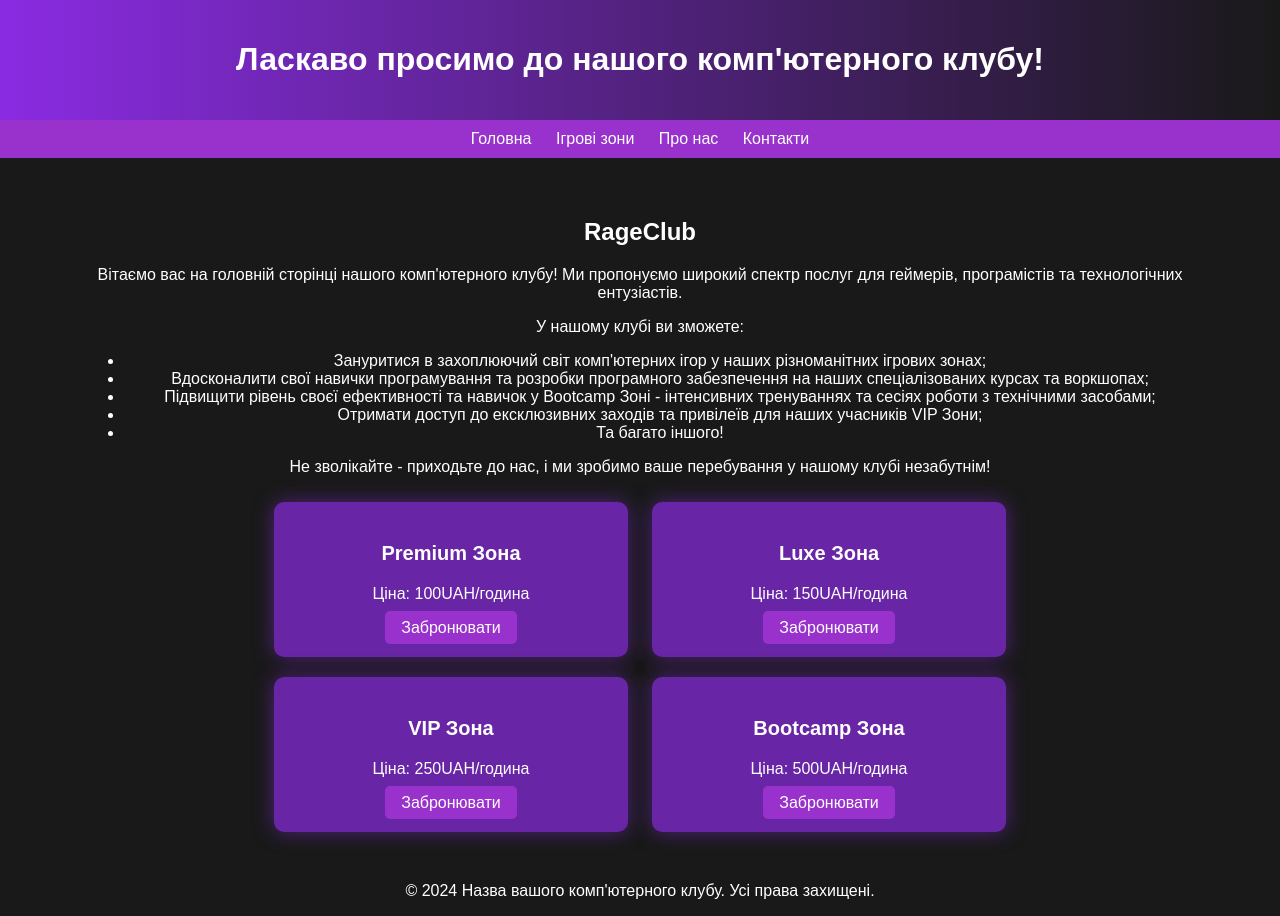
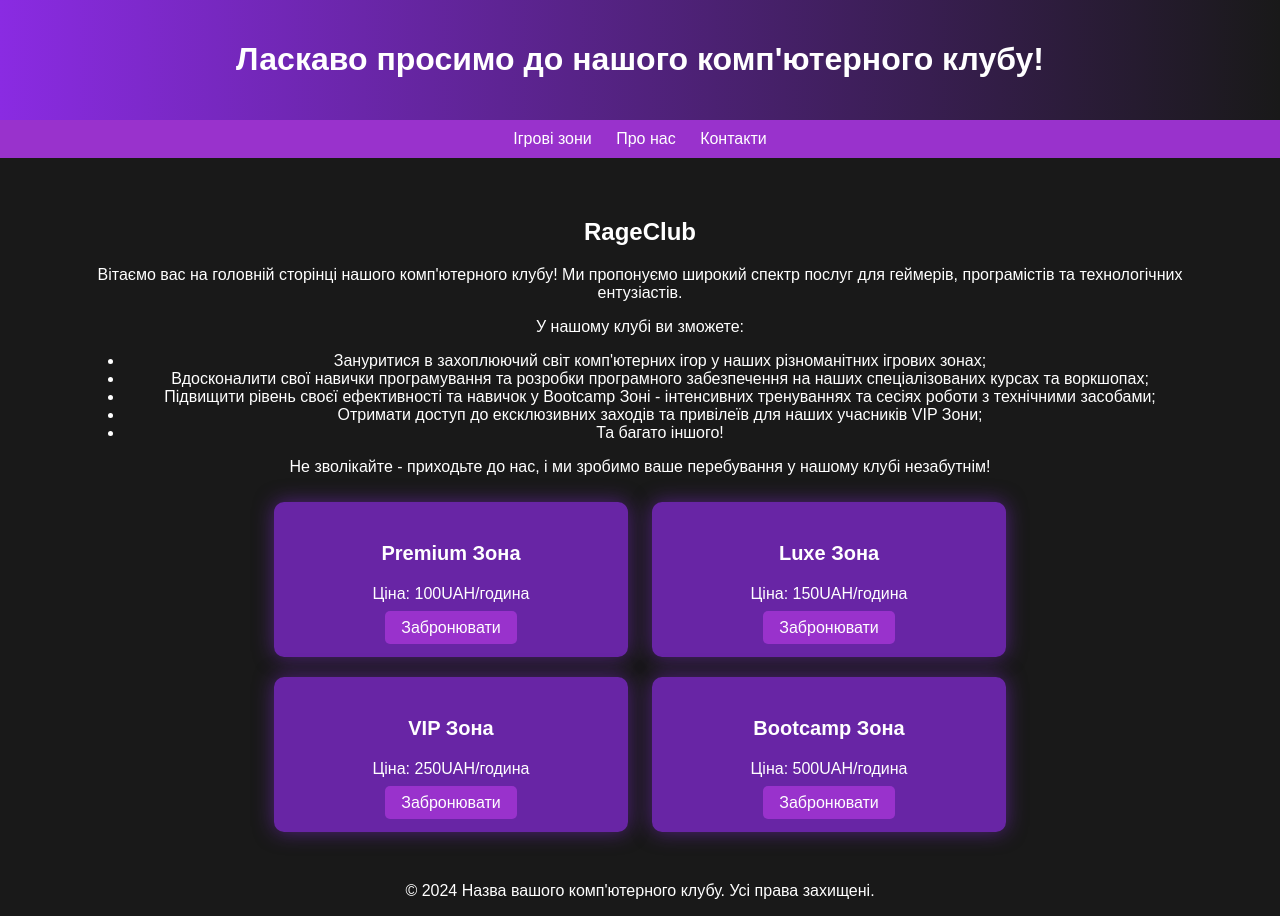
Before and after one commit to Bodun123/Golovna, a plain HTML site: page index.html in a window 1280 px wide. Drawn offline with Linux system fonts and the light colour scheme.

Commit message:
index.html

```diff
--- a/index.html
+++ b/index.html
@@ -11,7 +11,6 @@
         <h1>Ласкаво просимо до нашого комп'ютерного клубу!</h1>
     </header>
     <nav>
-        <a href="https://bodun123.github.io/Golovna/">Головна</a>
         <a href="https://bodun123.github.io/Game-zones/">Ігрові зони</a>
         <a href="https://bodun123.github.io/-/">Про нас</a>
         <a href="https://bodun123.github.io/Contact/">Контакти</a>
```
